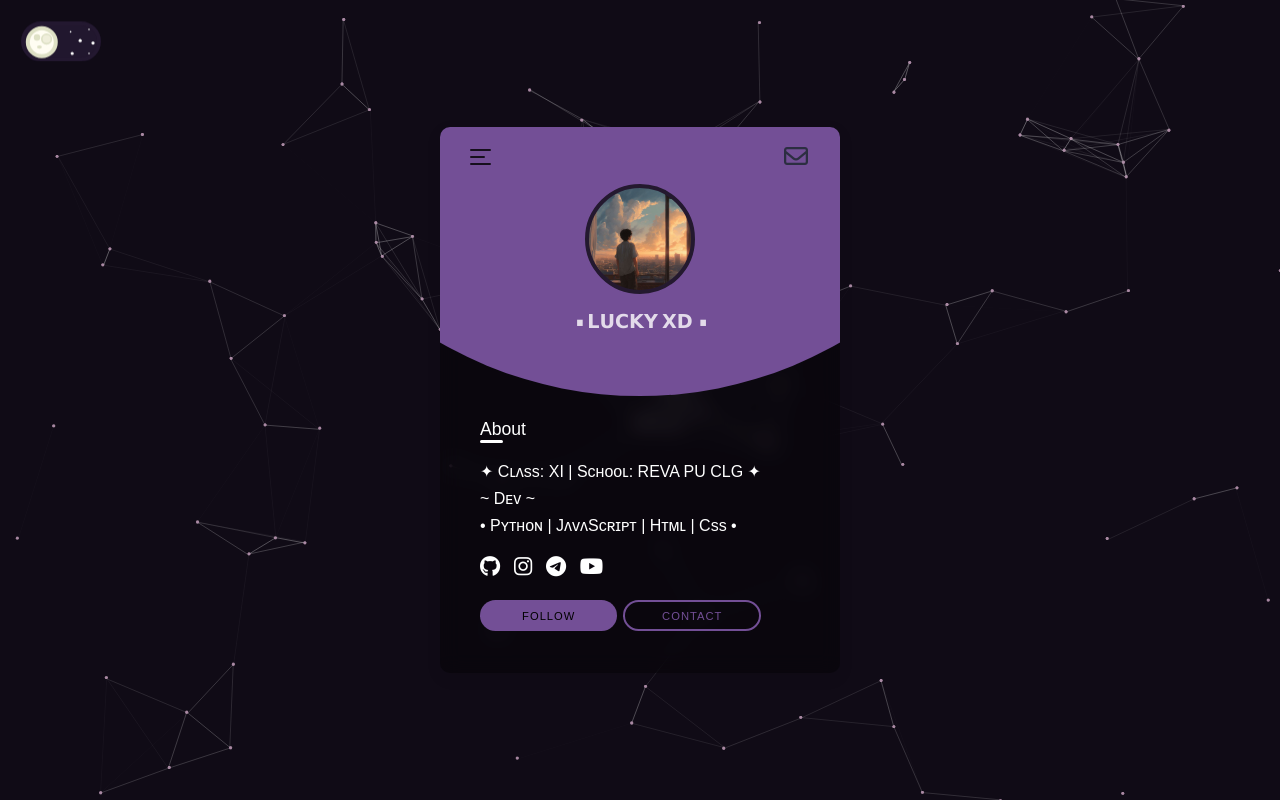
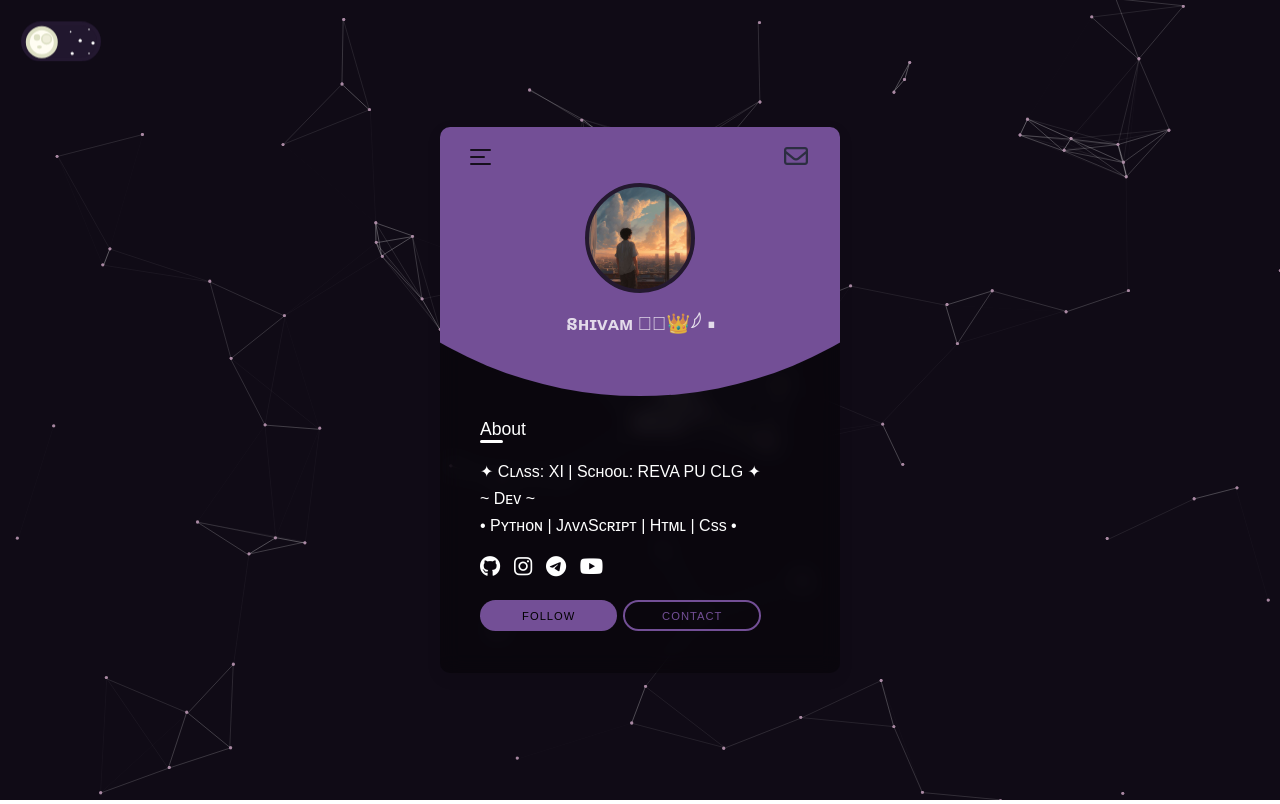
Before and after one commit to shiv4m7/shiv4m7, a plain HTML site: page index.html in a window 1280 px wide. Drawn offline with Linux system fonts and the light colour scheme.

Commit message:
Update index.html

```diff
--- a/index.html
+++ b/index.html
@@ -1912,7 +1912,7 @@ var pJS = function (e, a) {
                               </div>
                          </div>
                          <h3 class="name"></h3>
-                         <h3 class="sub-name">• 𝗟𝗨𝗖𝗞𝗬 𝗫𝗗 •</h3>
+                         <h3 class="sub-name"> នʜɪᴠᴀᴍ 𓆩⃟👑𓆪 •</h3>
                     </div>
                </div>
 
```
